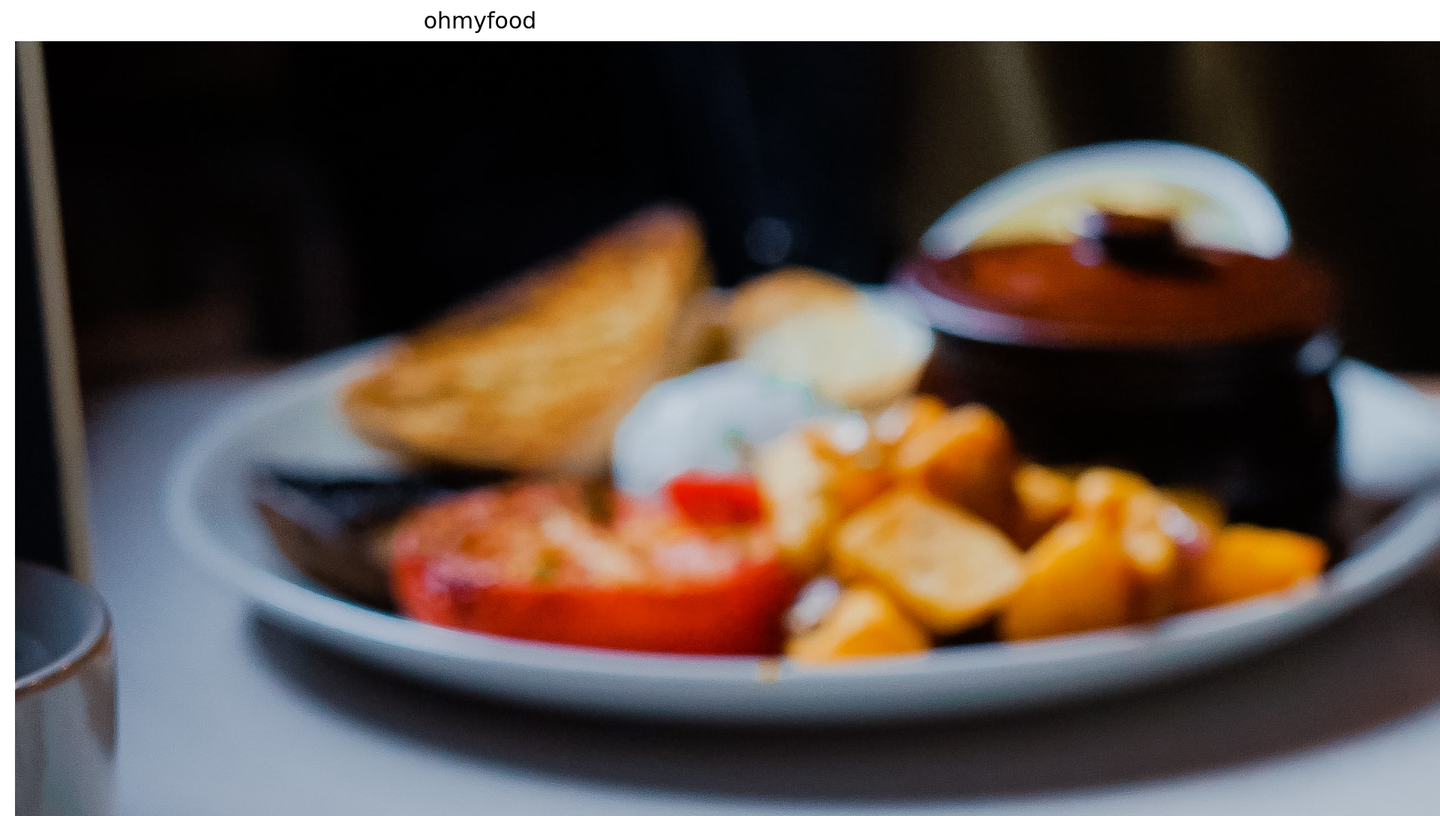
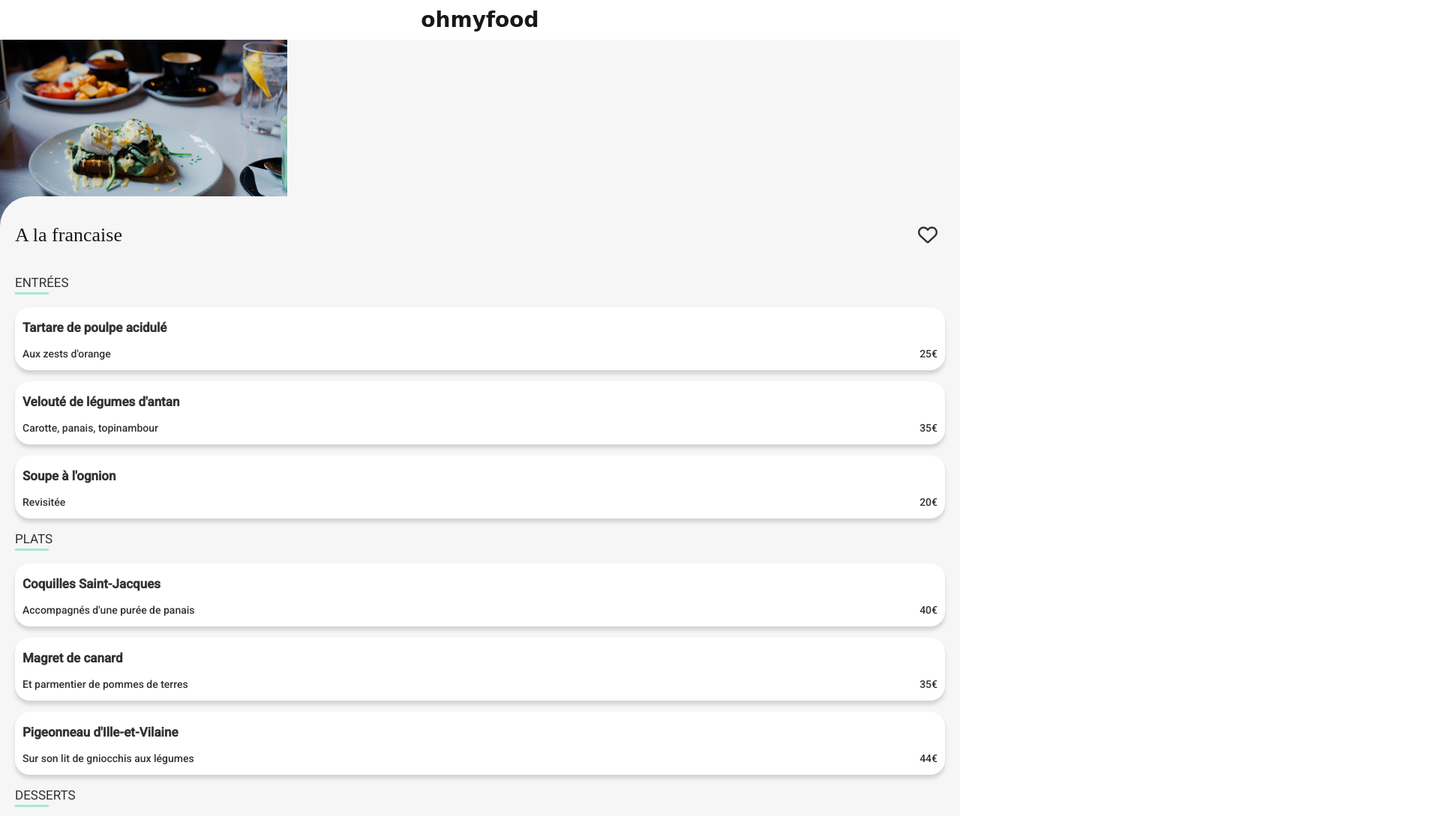
Before and after one commit to latoileduberger/MohsineBelhaouari_3_05012021, a website: page menu3.html in a window 1280 px wide. Shown: the top 1089 px of the page at 75% size, 1920 px wide, since content can reach past the window. Drawn offline with Linux system fonts and the light colour scheme; a web font is replaced by a local one.

Commit message:
Dev. menus

```diff
--- a/menu3.html
+++ b/menu3.html
@@ -28,8 +28,8 @@
     </header>
 
     <main>
-      <img src="images/restaurants/3.jpg" alt="" />
       <section class="menu">
+        <img src="images/restaurants/3.jpg" alt="" />
         <div class="menu__title">
           <h2>A la francaise</h2>
           <i class="far fa-heart"></i>
@@ -37,7 +37,7 @@
         <div class="menu__section">
           <h3 class="menu__subtitle">ENTRÉES</h3>
           <div class="menu__bloc">
-            <div class="menu_description">
+            <div class="menu__description">
               <h3>Tartare de poulpe acidulé</h3>
               <p>Aux zests d'orange</p>
             </div>
@@ -46,7 +46,7 @@
             </div>
           </div>
           <div class="menu__bloc">
-            <div class="menu_description">
+            <div class="menu__description">
               <h3>Velouté de légumes d'antan</h3>
               <p>Carotte, panais, topinambour</p>
             </div>
@@ -55,7 +55,7 @@
             </div>
           </div>
           <div class="menu__bloc">
-            <div class="menu_description">
+            <div class="menu__description">
               <h3>Soupe à l'ognion</h3>
               <p>Revisitée</p>
             </div>
@@ -67,7 +67,7 @@
         <div class="menu__section">
           <h3 class="menu__subtitle">PLATS</h3>
           <div class="menu__bloc">
-            <div class="menu_description">
+            <div class="menu__description">
               <h3>Coquilles Saint-Jacques</h3>
               <p>Accompagnés d'une purée de panais</p>
             </div>
@@ -76,7 +76,7 @@
             </div>
           </div>
           <div class="menu__bloc">
-            <div class="menu_description">
+            <div class="menu__description">
               <h3>Magret de canard</h3>
               <p>Et parmentier de pommes de terres</p>
             </div>
@@ -85,7 +85,7 @@
             </div>
           </div>
           <div class="menu__bloc">
-            <div class="menu_description">
+            <div class="menu__description">
               <h3>Pigeonneau d'Ille-et-Vilaine</h3>
               <p>Sur son lit de gniocchis aux légumes</p>
             </div>
@@ -97,7 +97,7 @@
         <div class="menu__section">
           <h3 class="menu__subtitle">DESSERTS</h3>
           <div class="menu__bloc">
-            <div class="menu_description">
+            <div class="menu__description">
               <h3>Pétales de violettes glacés</h3>
               <p>Et purée de noisettes</p>
             </div>
@@ -106,7 +106,7 @@
             </div>
           </div>
           <div class="menu__bloc">
-            <div class="menu_description">
+            <div class="menu__description">
               <h3>Fondant au chocolat</h3>
               <p>Revisité</p>
             </div>
@@ -115,7 +115,7 @@
             </div>
           </div>
           <div class="menu__bloc">
-            <div class="menu_description">
+            <div class="menu__description">
               <h3>Millefeuille croustillant</h3>
               <p>Myrtilles et pâte d'amande</p>
             </div>
--- a/sass/base/base.scss
+++ b/sass/base/base.scss
@@ -15,13 +15,14 @@ a {
 h2 {
   font-family: "Roboto", sans-serif;
   font-weight: 600;
-  font-size: 24px;
+  font-size: 26px;
+  @include opacity-title;
 }
 
 h3 {
   font-family: "Roboto", sans-serif;
-  font-size: 18px;
-  opacity: 0.9;
+  font-size: 17px;
+  @include opacity-text;
 }
 
 p {
--- a/sass/layouts/footer.scss
+++ b/sass/layouts/footer.scss
@@ -1,8 +1,9 @@
 footer {
   background-color: #353535;
   @include full-width;
+  @include full-height;
   color: white;
-  margin-bottom: -5px;
+  margin-bottom: -10px;
   line-height: 12px;
 }
 
--- a/sass/layouts/header.scss
+++ b/sass/layouts/header.scss
@@ -1,7 +1,7 @@
 h1 {
   font-family: "Shrikhand", cursive;
   text-align: center;
-  font-size: 30px;
-  font-weight: normal;
+  font-size: 28px;
   margin: 10px;
+  @include opacity-title;
 }
--- a/sass/main.scss
+++ b/sass/main.scss
@@ -5,3 +5,4 @@
 @import "./layouts/header";
 @import "./layouts/footer";
 @import "./pages/home";
+@import "./pages/menus";
--- /dev/null
+++ b/sass/pages/menus.scss
@@ -0,0 +1,53 @@
+.menu {
+  background-color: $Back-color;
+  @include full-width;
+  img {
+    height: 255px;
+    margin-left: -20px;
+    margin-right: -20px;
+    object-fit: cover;
+    position: relative;
+  }
+  &__title {
+    display: flex;
+    align-items: center;
+    justify-content: space-between;
+    margin-top: -50px;
+    position: sticky;
+    border-radius: 40px;
+    background-color: $Back-color;
+    @include full-width;
+    padding-top: 15px;
+    padding-bottom: 0;
+    h2 {
+      font-family: "Shrikhand";
+      font-weight: 500;
+    }
+    .far {
+      font-size: 26px;
+      @include opacity-text;
+      margin-right: 10px;
+    }
+  }
+  &__subtitle {
+    border-bottom: 3px solid $Tertiary-color;
+    padding-bottom: 3px;
+    font-weight: 400;
+    width: 45px;
+  }
+  &__bloc {
+    display: flex;
+    align-items: flex-end;
+    justify-content: space-between;
+    background-color: white;
+    @include border-shadow;
+    margin-bottom: 15px;
+    padding-left: 10px;
+    padding-right: 10px;
+    &__description {
+      line-height: 0px;
+      @include opacity-text;
+      font-weight: 400;
+    }
+  }
+}
--- a/sass/utils/variables.scss
+++ b/sass/utils/variables.scss
@@ -6,7 +6,12 @@ $Back-color: #f6f6f6;
 @mixin full-width {
   margin-left: -20px;
   margin-right: -20px;
-  padding: 20px;
+  padding-left: 20px;
+  padding-right: 20px;
+}
+@mixin full-height {
+  padding-top: 20px;
+  padding-bottom: 20px;
 }
 
 @mixin border-shadow {
@@ -17,3 +22,6 @@ $Back-color: #f6f6f6;
 @mixin opacity-text {
   opacity: 0.8;
 }
+@mixin opacity-title {
+  opacity: 0.9;
+}
```
Also changed, not shown: menu1.html (+10 -10 lines), menu2.html (+11 -11 lines), menu4.html (+10 -10 lines), css/style.css, 1 other file.
